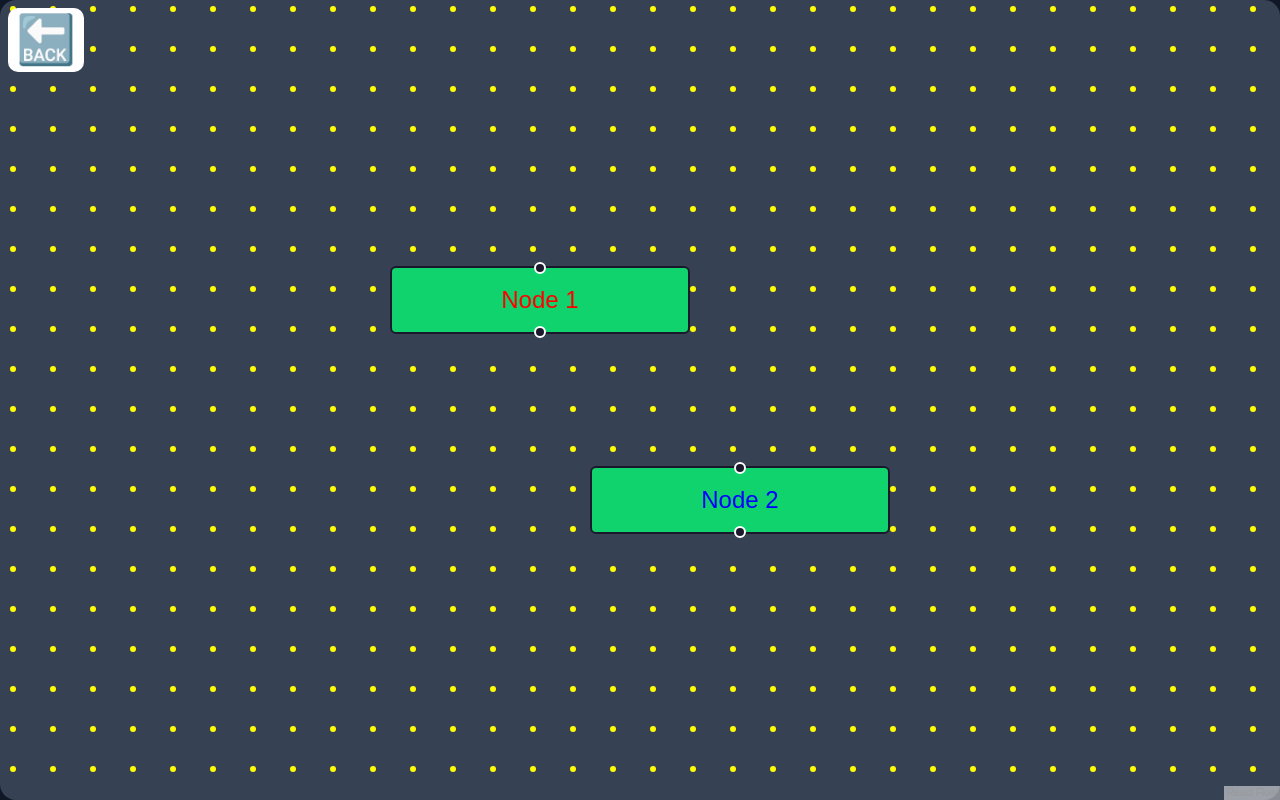
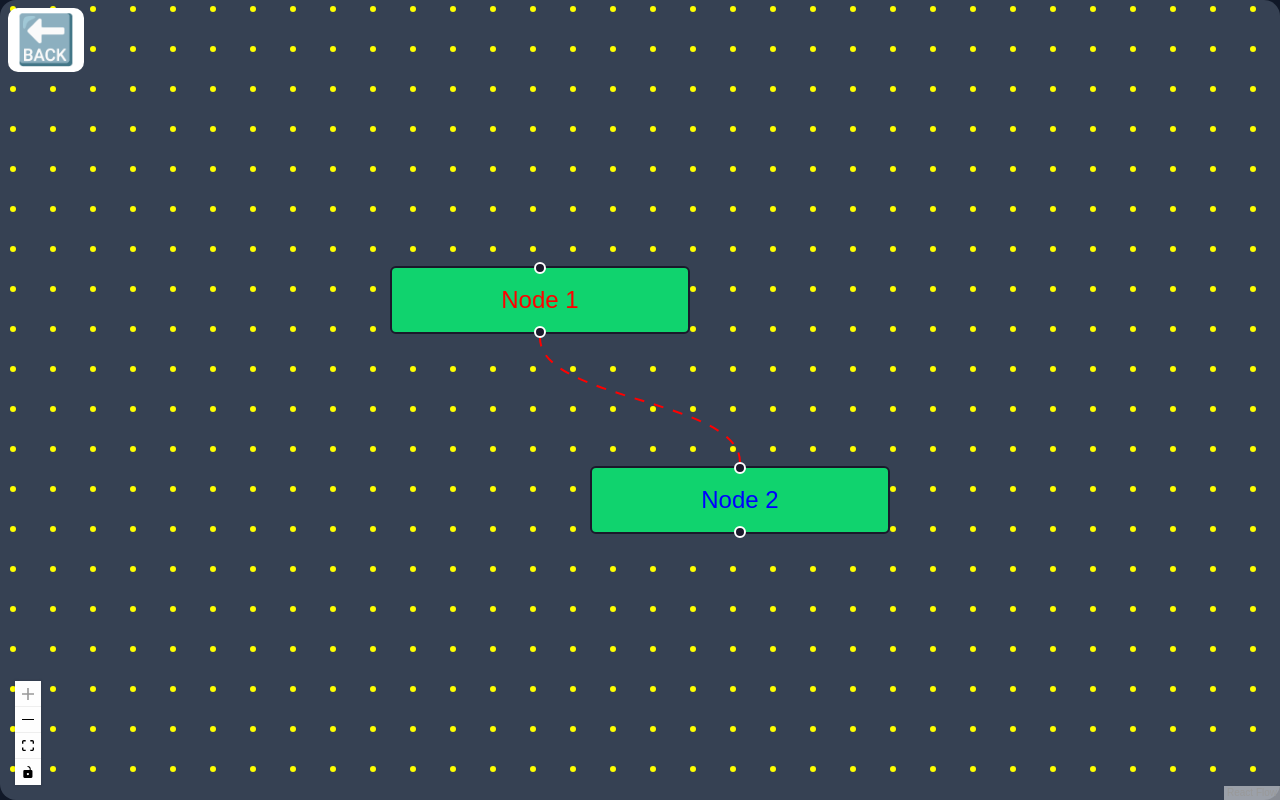
Before and after one commit to 17Swagat/Mulhite_LLM_Interface, a Next.js app: page /graph in a window 1280 px wide. Built offline with nearby package versions, Linux system fonts and the light colour scheme.

Commit message:
Reactflow: Adding Controls

```diff
--- a/src/app/(graph)/graph/page.tsx
+++ b/src/app/(graph)/graph/page.tsx
@@ -8,6 +8,7 @@ import {
   Node,
   OnNodesChange,
   Edge,
+  Controls,
 } from "@xyflow/react";
 import "@xyflow/react/dist/style.css";
 
@@ -21,7 +22,9 @@ const nodes: Node[] = [
   { id: "2", position: { x: 100, y: 100 }, data: { label: "Node 2" }, style: { color: "blue", backgroundColor: 'rgba(16, 211, 110, 1)' } },
 ];
 
-const edges: Edge[] = [];
+const edges: Edge[] = [
+    {id: 'e1-2', source: '1', target: '2', animated: true, style: { stroke: 'red'}},
+];
 
 export default function Graph() {
 
@@ -29,8 +32,9 @@ export default function Graph() {
   return (
     // <div className="w-[85%] h-[90%] bg-gray-700  text-6xl rounded-2xl">
     <div className="w-screen h-screen bg-gray-700  text-6xl rounded-2xl">
-      <ReactFlow fitView nodes={nodes}>
+      <ReactFlow fitView nodes={nodes} edges={edges}>
         <Background color="rgba(255, 255, 0)" size={3} />
+        <Controls style={{ color: 'black' }} />
       </ReactFlow>
     </div>
   );
```
